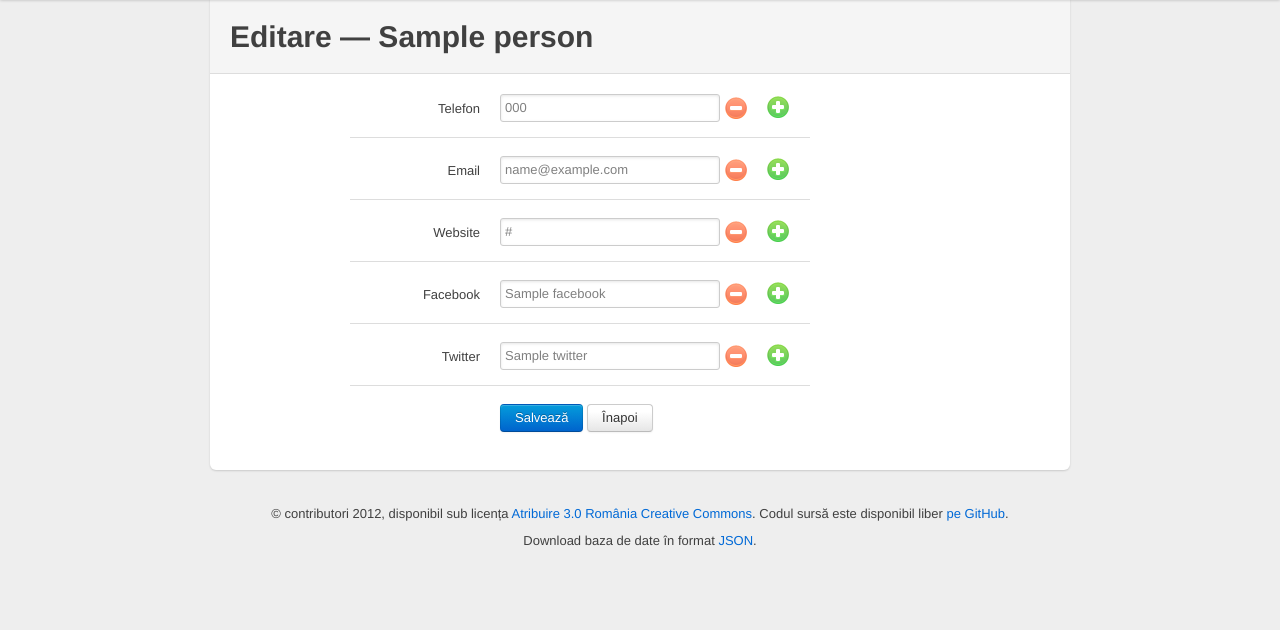
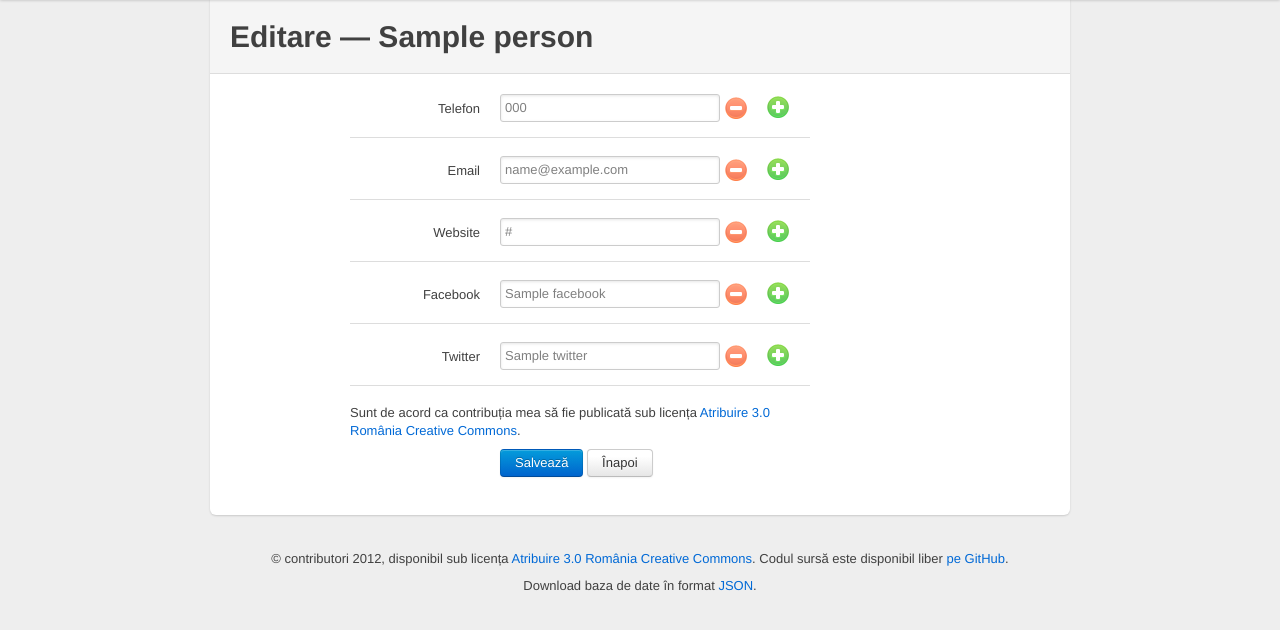
Before and after one commit to pistruiatul/agenda-politicieni, a Flask app: template templates/edit.html in a window 1280 px wide. Shown: the part 41-671 px from the top of the page. Run offline with Flask 2, Linux system fonts and the light colour scheme; the template is opened without the code that fills it: most values are stand-ins (such as "Sample title", 1, 10 or a date in 2020); parts of the project's set-up code (start-up, migrations or seed data) failed here and were passed over; some libraries are stand-ins or nearby versions.

Commit message:
license on edit page

```diff
--- a/templates/edit.html
+++ b/templates/edit.html
@@ -33,6 +33,11 @@
     {% endfor %}
 
       <div class="clearfix">
+        <p>
+          Sunt de acord ca contribuția mea să fie publicată sub licența
+          <a rel="license" href="http://creativecommons.org/licenses/by/3.0/ro/"
+            >Atribuire 3.0 România Creative Commons</a>.
+        </p>
         <div class="input">
           <input type="submit" class="btn primary" value="Salvează">
           {% set url = url_for('webpages.person', person_id=person.id) %}
```
